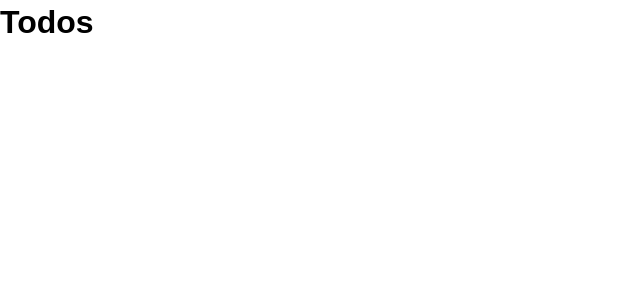
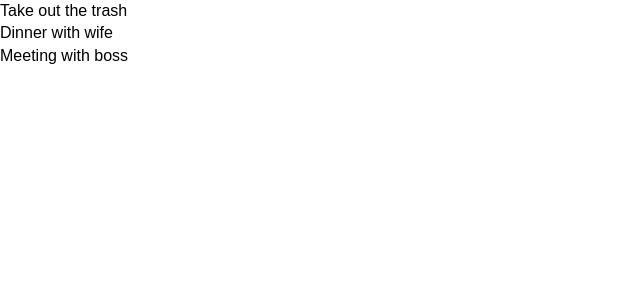
Before and after one commit to MbuguaCaleb/ReactJS-Fundamentals, a React (Create React App) app in the folder todolist/: page / in a window 1280 px wide. Shown: the top 300 px of the page, without its empty margins (0-640 px from the left). Built offline with nearby package versions, Linux system fonts and the light colour scheme.

Commit message:
passing-properties-to-components-from-states

```diff
--- /dev/null
+++ b/todolist/src/components/TodoItem.js
@@ -0,0 +1,17 @@
+import React, { Component } from 'react'
+
+export class TodoItem extends Component {
+    render() {
+        return (
+            <div>
+
+        {/* Already has data from the propery thus you may extract */}
+               <p>{this.props.todo.title}</p>
+
+
+            </div>
+        )
+    }
+}
+
+export default TodoItem
--- a/todolist/src/components/Todos.js
+++ b/todolist/src/components/Todos.js
@@ -1,19 +1,16 @@
 import React,  {Component} from 'react';
+import TodoItem from './TodoItem';
 
 
 class Todos extends Component {
 
   render(){
 
-    return (
+    return this.props.todos.map((todo) =>(
 
- <div>
-
-
- <h1>Todos</h1>
-
- </div>
-    );
+       /* passing a todo property which is a single element looped through */
+      <TodoItem key ={todo.id} todo ={todo}/>
+  ));
   }
 
 }
```
Also changed, not shown: 1 other file (tests, documents, lock files or other folders).
